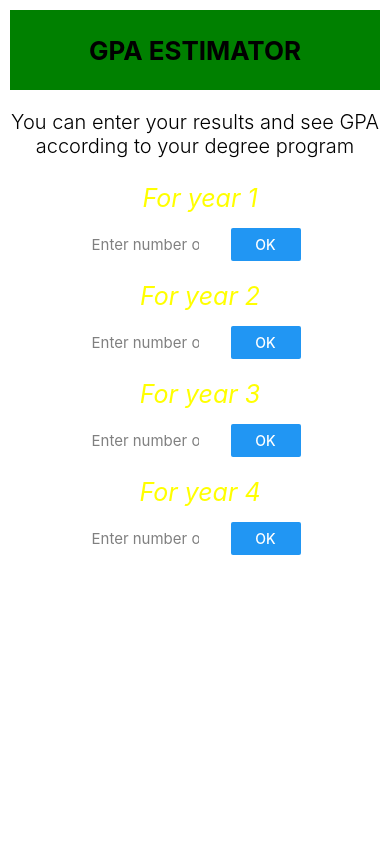
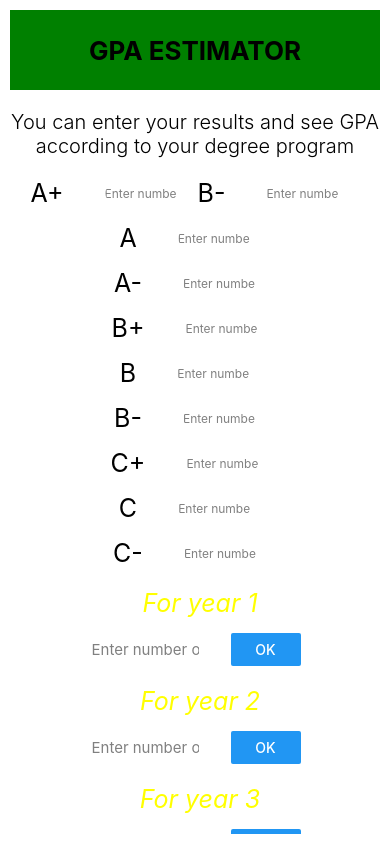
Before and after one commit to isurubandara1/GPA_Estimator_App, a React Native app: screen / in a window 390 px wide. Built offline with nearby package versions, Linux system fonts and the light colour scheme.

Commit message:
GPA marks add

```diff
--- a/App.jsx
+++ b/App.jsx
@@ -9,6 +9,20 @@ import {
 } from 'react-native';
 
 const App = () => {
+
+  var APlus = 2;
+  var A = 2;
+  var AMin = 2;
+  var BPlus = 2;
+  var B = 2;
+  var BMin = 2;
+  var CPlus = 2;
+  var C = 2;
+  var CMin = 2;
+  var Dplus = 2;
+  var D = 2;
+  var DMin = 2;
+  var E = 2;
   const [courseCounts, setCourseCounts] = useState({
     year1: 0,
     year2: 0,
@@ -60,6 +74,96 @@ const App = () => {
         </Text>
       </View>
       <ScrollView>
+      <View>
+        <View style={styles.gpaListcontainer}>
+          <Text style={styles.gpaListText}>A+</Text>
+           <TextInput
+                style={styles.gpaTextInput}
+                placeholder="Enter number of courses"
+                placeholderTextColor="grey"
+                keyboardType="numeric"
+              />
+              <Text style={styles.gpaListText}>B-</Text>
+           <TextInput
+                style={styles.gpaTextInput}
+                placeholder="Enter number of courses"
+                placeholderTextColor="grey"
+                keyboardType="numeric"
+              />
+        </View>
+        <View style={styles.gpaListcontainer}>
+          <Text style={styles.gpaListText}>A</Text>
+           <TextInput
+                style={styles.gpaTextInput}
+                placeholder="Enter number of courses"
+                placeholderTextColor="grey"
+                keyboardType="numeric"
+              />
+        </View>
+        <View style={styles.gpaListcontainer}>
+          <Text  style={styles.gpaListText}>A-</Text>
+           <TextInput
+                style={styles.gpaTextInput}
+                placeholder="Enter number of courses"
+                placeholderTextColor="grey"
+                keyboardType="numeric"
+              />
+        </View>
+        <View style={styles.gpaListcontainer}>
+          <Text style={styles.gpaListText}>B+</Text>
+           <TextInput
+                style={styles.gpaTextInput}
+                placeholder="Enter number of courses"
+                placeholderTextColor="grey"
+                keyboardType="numeric"
+              />
+        </View>
+        <View style={styles.gpaListcontainer}>
+          <Text style={styles.gpaListText}>B</Text>
+           <TextInput
+                style={styles.gpaTextInput}
+                placeholder="Enter number of courses"
+                placeholderTextColor="grey"
+                keyboardType="numeric"
+              />
+        </View>
+        <View style={styles.gpaListcontainer}>
+          <Text style={styles.gpaListText}>B-</Text>
+           <TextInput
+                style={styles.gpaTextInput}
+                placeholder="Enter number of courses"
+                placeholderTextColor="grey"
+                keyboardType="numeric"
+              />
+        </View>
+        <View style={styles.gpaListcontainer}>
+          <Text style={styles.gpaListText}>C+</Text>
+           <TextInput
+                style={styles.gpaTextInput}
+                placeholder="Enter number of courses"
+                placeholderTextColor="grey"
+                keyboardType="numeric"
+              />
+        </View>
+        <View style={styles.gpaListcontainer}>
+          <Text style={styles.gpaListText}>C</Text>
+           <TextInput
+                style={styles.gpaTextInput}
+                placeholder="Enter number of courses"
+                placeholderTextColor="grey"
+                keyboardType="numeric"
+              />
+        </View>
+        <View style={styles.gpaListcontainer}>
+          <Text style={styles.gpaListText}>C-</Text>
+           <TextInput
+                style={styles.gpaTextInput}
+                placeholder="Enter number of courses"
+                placeholderTextColor="grey"
+                keyboardType="numeric"
+              />
+        </View>
+      </View>
         {[1, 2, 3, 4].map(year => (
           <View key={year}>
             <View style={styles.yearContainer}>
@@ -124,6 +228,27 @@ const styles = StyleSheet.create({
     fontWeight: '300',
     textAlign: 'center',
   },
+  gpaListcontainer:{
+    flexDirection:'row',
+    alignItems:'center',
+    justifyContent:'center',
+    marginBottom:15,
+  },
+  gpaListText:{
+    fontSize:25,
+    marginRight:40,
+  },
+  gpaTextInput:{
+    borderWidth: 1,
+    borderRadius: 20,
+    borderColor: 'white',
+    width: '20%',
+    fontSize: 12,
+    color: 'white',
+    textAlign: 'center',
+    marginRight: 20,
+
+  },
   yearContainer: {
     marginTop: 5,
     marginBottom: 10,
```
